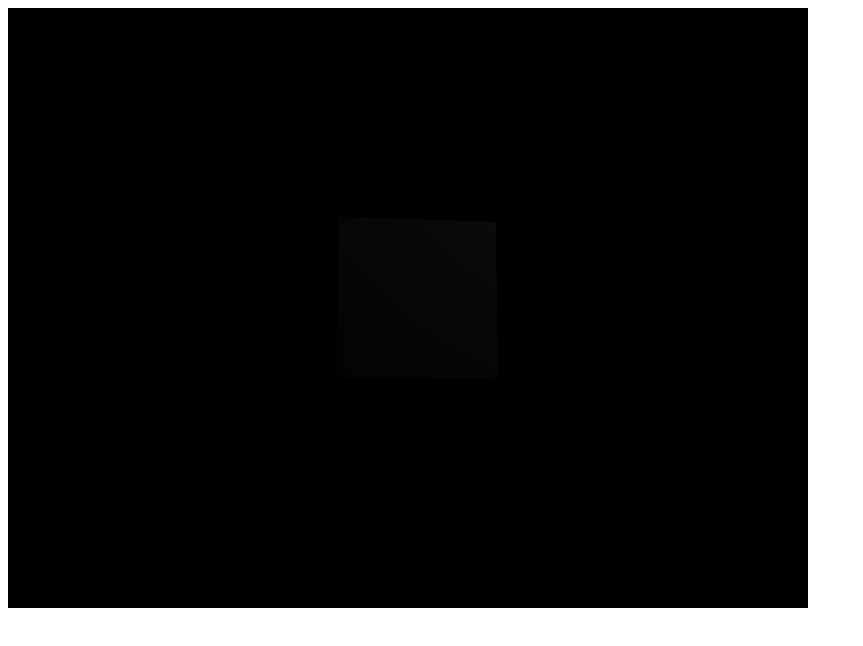
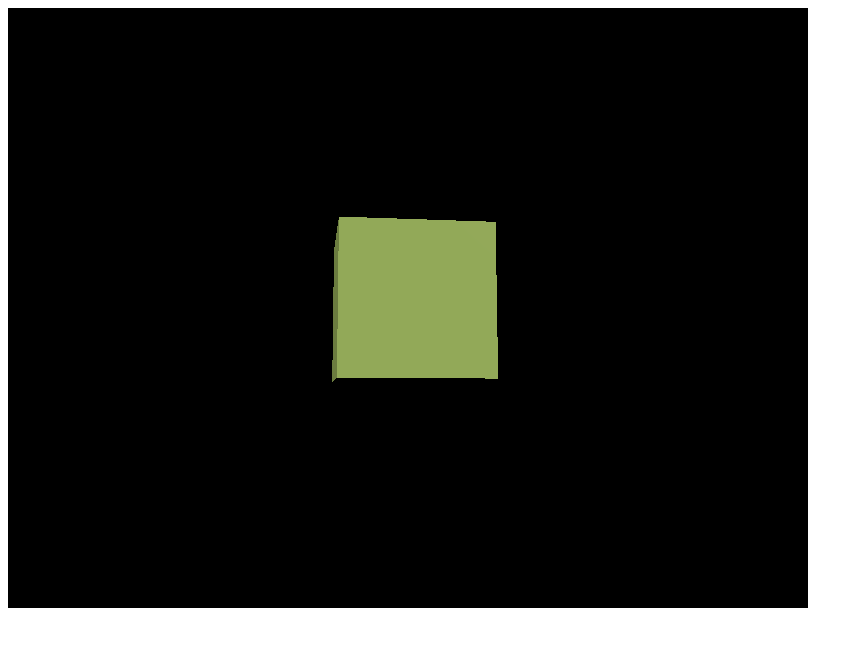
Before and after one commit to HayashiTomotaka/Graphics, a plain HTML site: page index.html in a window 1280 px wide. Shown: the whole page, without its empty margins (0-863 px from the left). Drawn offline with nearby package versions, Linux system fonts and the light colour scheme.

Commit message:
Update index.html

```diff
--- a/index.html
+++ b/index.html
@@ -30,7 +30,7 @@
 
     // 箱を作成
     var geometry = new THREE.BoxGeometry(1, 1, 1);
-    var material = new THREE.MeshPhongMaterial({ color: 256 });
+    var material = new THREE.MeshPhongMaterial({ color: 81460101 });
     var box = new THREE.Mesh(geometry, material);
     box.position.z = -5;
     scene.add(box);
```
